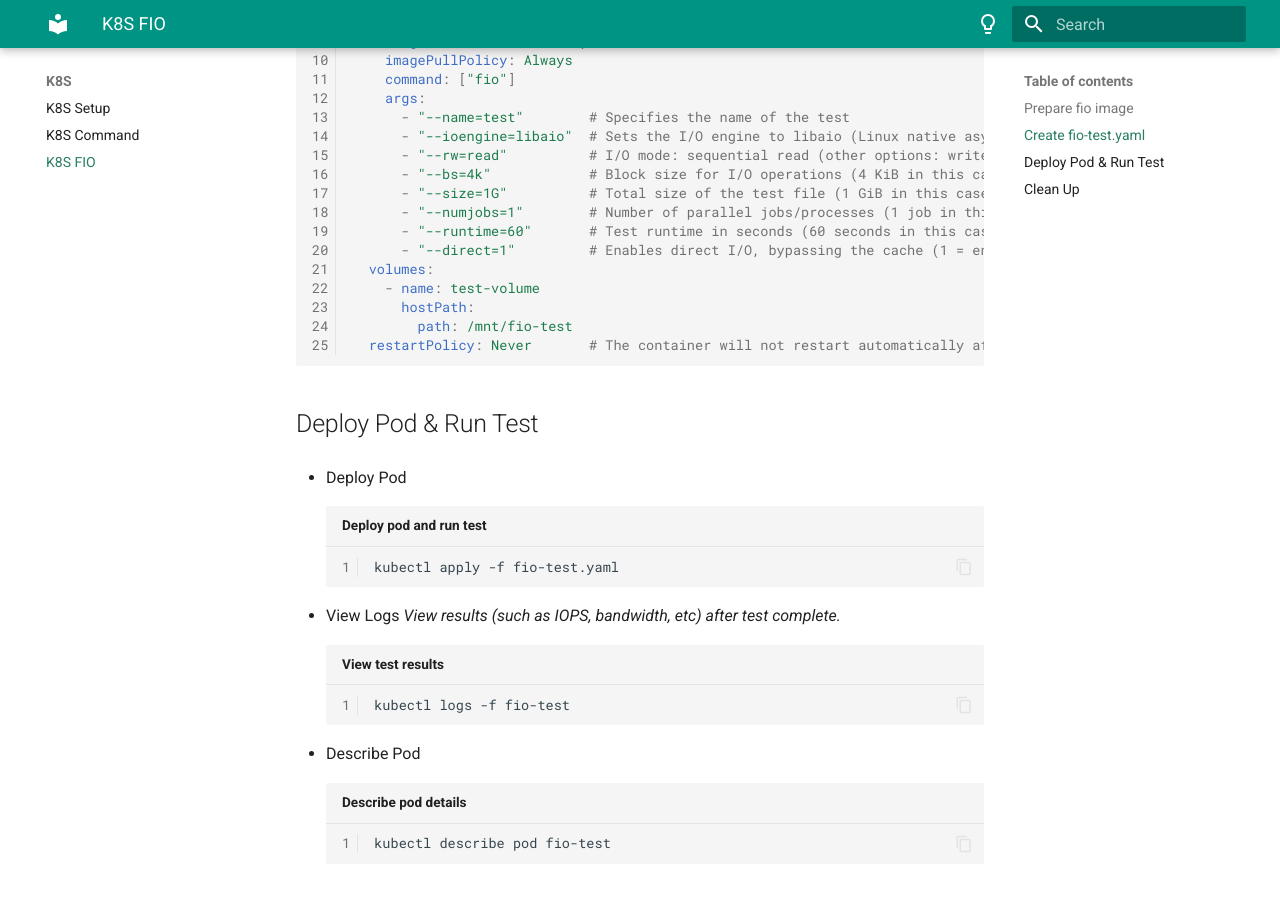
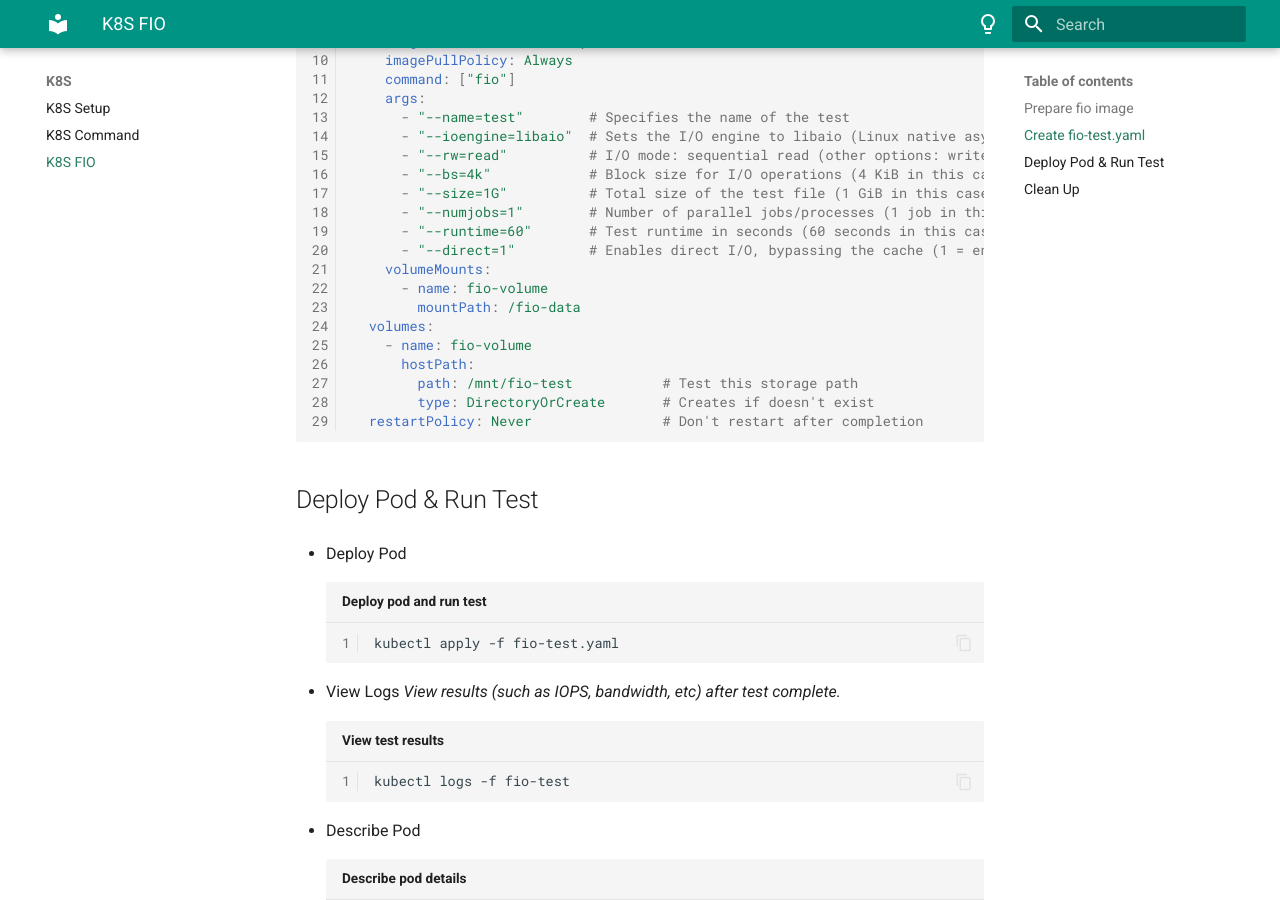
Before and after one commit to zhouushe/notes, an MkDocs documentation site: the page built from docs/k8s_fio.md, in a window 1280 px wide and 900 px high, scrolled down 1706 px. Built offline with MkDocs 1.6.1 and Material for MkDocs 9.7.7, drawn with Linux system fonts in a browser that asks for light colours.

Commit message:
Update k8s_fio.md

````diff
--- a/docs/k8s_fio.md
+++ b/docs/k8s_fio.md
@@ -9,7 +9,7 @@ FROM alpine:latest
 RUN apk add --no-cache fio
 
 # Set FIO working directory
-WORKDIR /data
+WORKDIR /fio-data
 
 # Expose FIO server port (default 8765)
 EXPOSE 8765
@@ -70,11 +70,15 @@ spec:
       - "--numjobs=1"        # Number of parallel jobs/processes (1 job in this case)
       - "--runtime=60"       # Test runtime in seconds (60 seconds in this case)
       - "--direct=1"         # Enables direct I/O, bypassing the cache (1 = enabled)
+    volumeMounts:
+      - name: fio-volume
+        mountPath: /fio-data
   volumes:
-    - name: test-volume
+    - name: fio-volume
       hostPath:
-        path: /mnt/fio-test
-  restartPolicy: Never       # The container will not restart automatically after the FIO job completes or fails
+        path: /mnt/fio-test           # Test this storage path
+        type: DirectoryOrCreate       # Creates if doesn't exist
+  restartPolicy: Never                # Don't restart after completion
 ```
 
 ## Deploy Pod & Run Test
````
